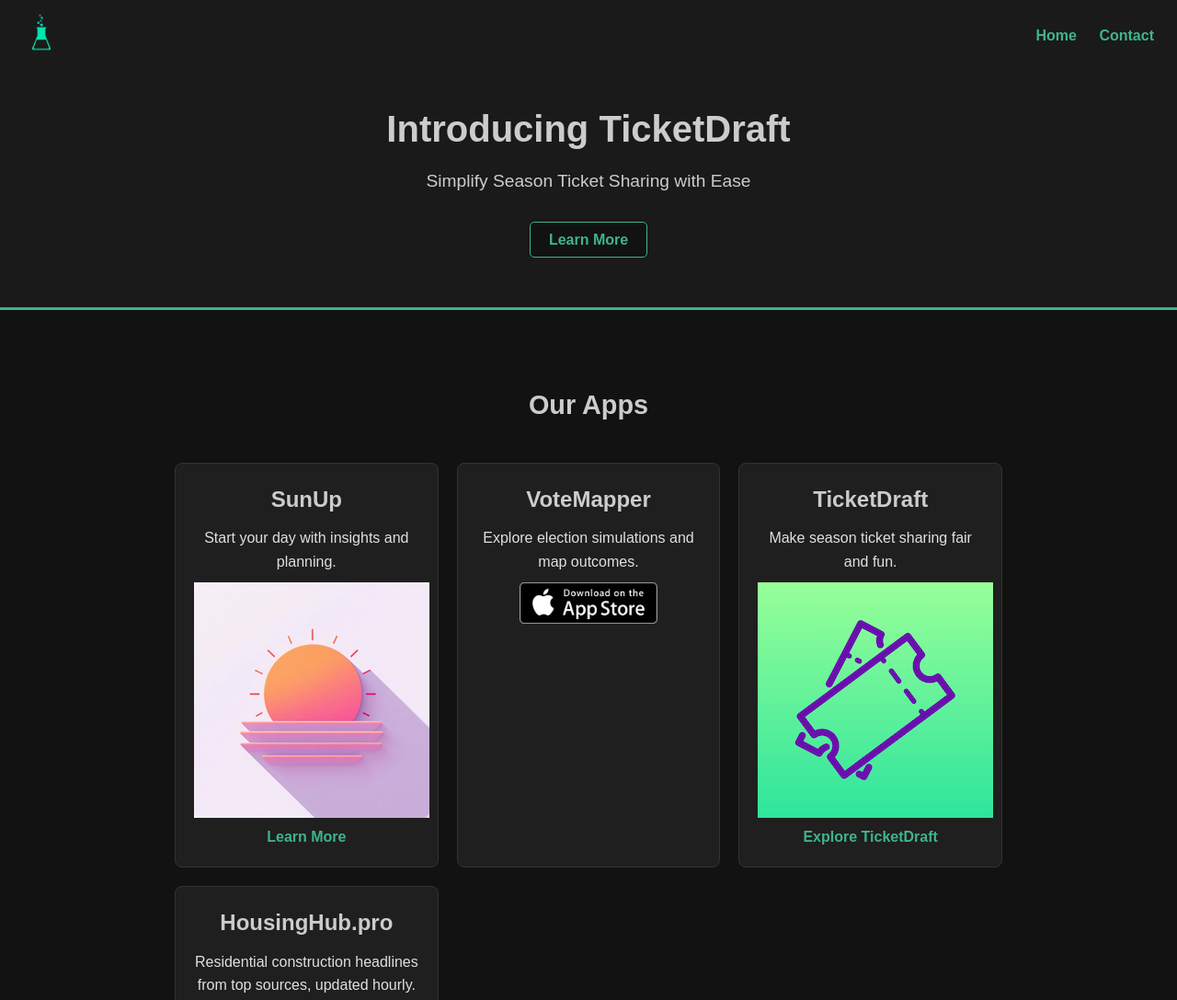
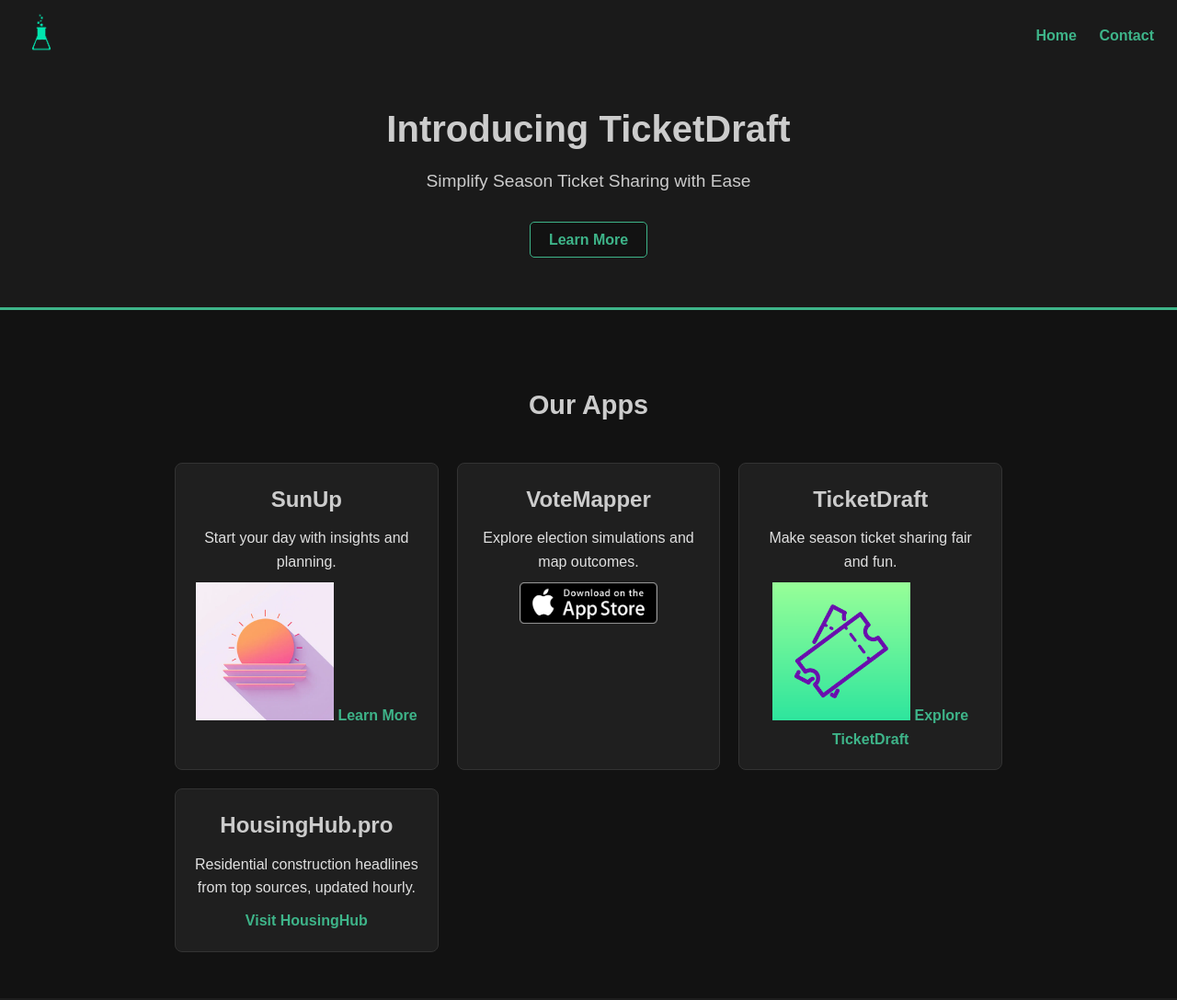
Before and after one commit to ColinScattergood/sladc, a plain HTML site: page index.html in a window 1280 px wide. Shown: the top 1087 px of the page at 92% size. Drawn offline with Linux system fonts and the light colour scheme.

Commit message:
Update index.html

```diff
--- a/index.html
+++ b/index.html
@@ -35,7 +35,7 @@
         <div class="app-card">
             <h3>SunUp</h3>
             <p>Start your day with insights and planning.</p>
-            <img src="su-256.png" alt="SunUp App" class="app-logo">
+            <img src="su-256.png" alt="SunUp App" class="app-logo" style="width: 150px;">
             <a href="https://sunup.scatteredlabsapps.com/" class="app-button">Learn More</a>
         </div>
 
@@ -52,7 +52,7 @@
         <div class="app-card">
             <h3>TicketDraft</h3>
             <p>Make season ticket sharing fair and fun.</p>
-            <img src="td-256.png" alt="TicketDraft App" class="app-logo">
+            <img src="td-256.png" alt="TicketDraft App" class="app-logo" style="width: 150px;">
             <a href="https://www.ticketdraft.app" class="app-button">Explore TicketDraft</a>
         </div>
 
```
